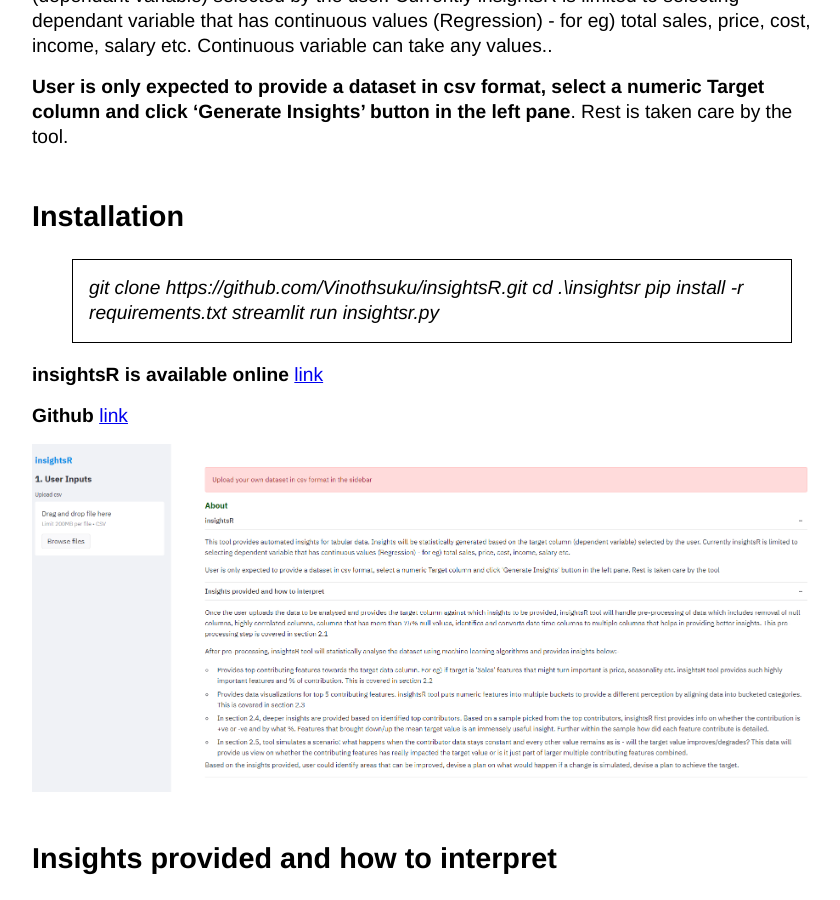
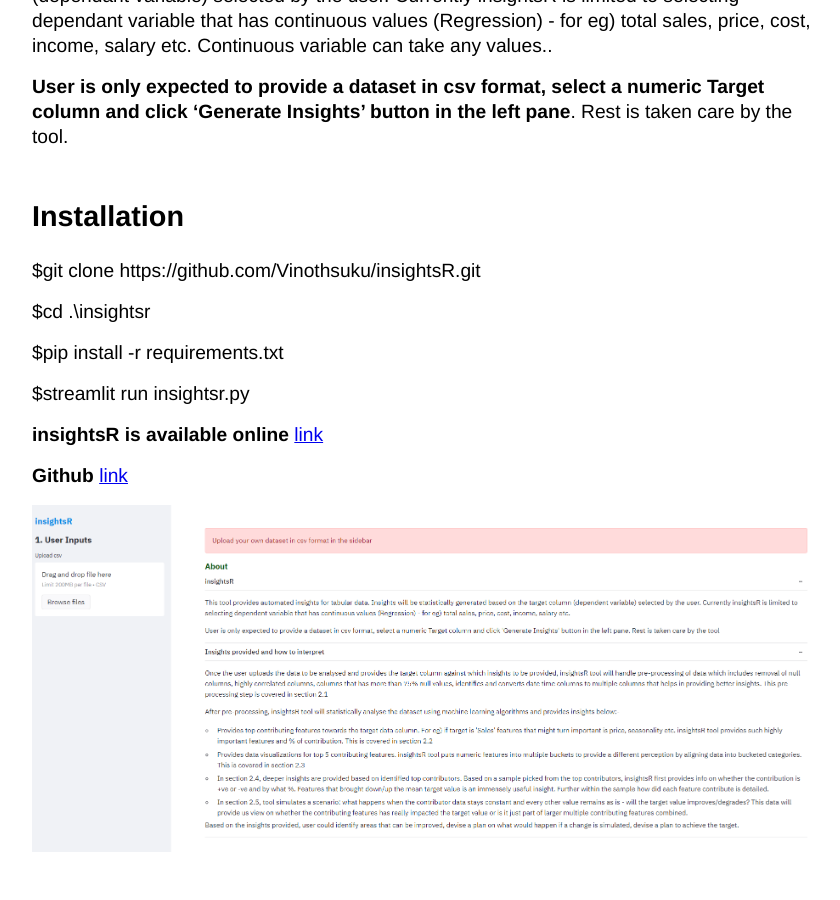
Before and after one commit to Vinothsuku/vinothsuku.github.io, a Jekyll site: the page built from _posts/2021-04-28-insightsr-automated-insights.md, in a window 1280 px wide and 900 px high, scrolled down 366 px. Shown: the whole window, without its empty margins (208-1048 px from the left). Built offline with Jekyll 4.4.1, drawn with Linux system fonts in a browser that asks for light colours.

```diff
--- a/_posts/2021-04-28-insightsr-automated-insights.md
+++ b/_posts/2021-04-28-insightsr-automated-insights.md
@@ -9,10 +9,13 @@ title: insightsR - automated insights for tabular data
 **User is only expected to provide a dataset in csv format, select a numeric Target column and click 'Generate Insights' button in the left pane**. Rest is taken care by the tool.
 
 ## Installation
->git clone https://github.com/Vinothsuku/insightsR.git
->cd .\insightsr
->pip install -r requirements.txt
->streamlit run insightsr.py
+$git clone https://github.com/Vinothsuku/insightsR.git
+
+$cd .\insightsr
+
+$pip install -r requirements.txt
+
+$streamlit run insightsr.py
 
 **insightsR is available online** [link](https://insightsr.herokuapp.com)
 
```
